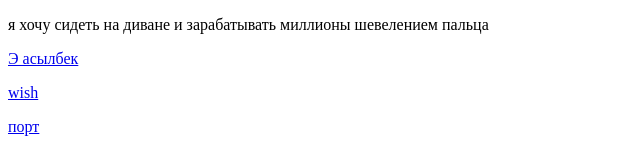
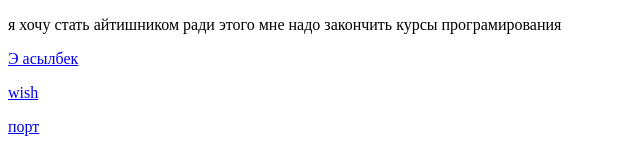
Before and after one commit to kahppl/ClassLesson, a plain HTML site: page domashnee zadanie/Профессия.html in a window 1280 px wide. Shown: the top 152 px of the page, without its empty margins (0-640 px from the left). Drawn offline with Linux system fonts and the light colour scheme.

Commit message:
Update Профессия.html

```diff
--- a/domashnee zadanie/Профессия.html
+++ b/domashnee zadanie/Профессия.html
@@ -7,7 +7,7 @@
 </head>
 <body>
 
-<p>я хочу сидеть на диване и зарабатывать миллионы шевелением пальца</p>
+<p>я хочу стать айтишником ради этого мне надо закончить курсы програмирования</p>
 
 
 
```
